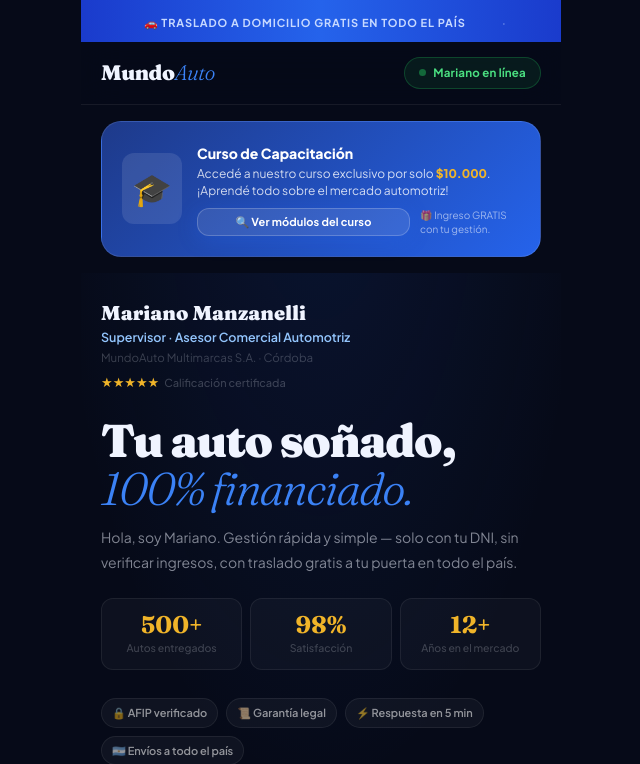
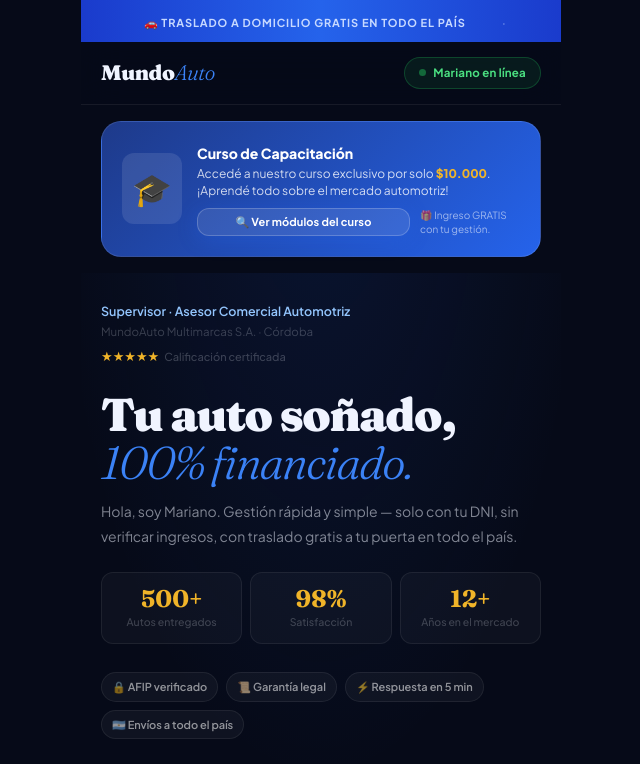
Before and after one commit to mariano444/perfilcomercial, a plain HTML site: page index.html in a window 1280 px wide. Shown: the top 764 px of the page, without its empty margins (319-959 px from the left). Drawn offline with Linux system fonts and the light colour scheme.

Commit message:
Update index.html

```diff
--- a/index.html
+++ b/index.html
@@ -1298,7 +1298,7 @@
       <div class="av-badge">✓</div>
   </div-->
     <div class="pinfo">
-      <h2>Mariano Manzanelli</h2>
+      <!--h2>Mariano Manzanelli</h2-->
       <div class="role">Supervisor · Asesor Comercial Automotriz</div>
       <div class="co">MundoAuto Multimarcas S.A. · Córdoba</div>
       <div class="stars">★★★★★ <span>Calificación certificada</span></div>
```
